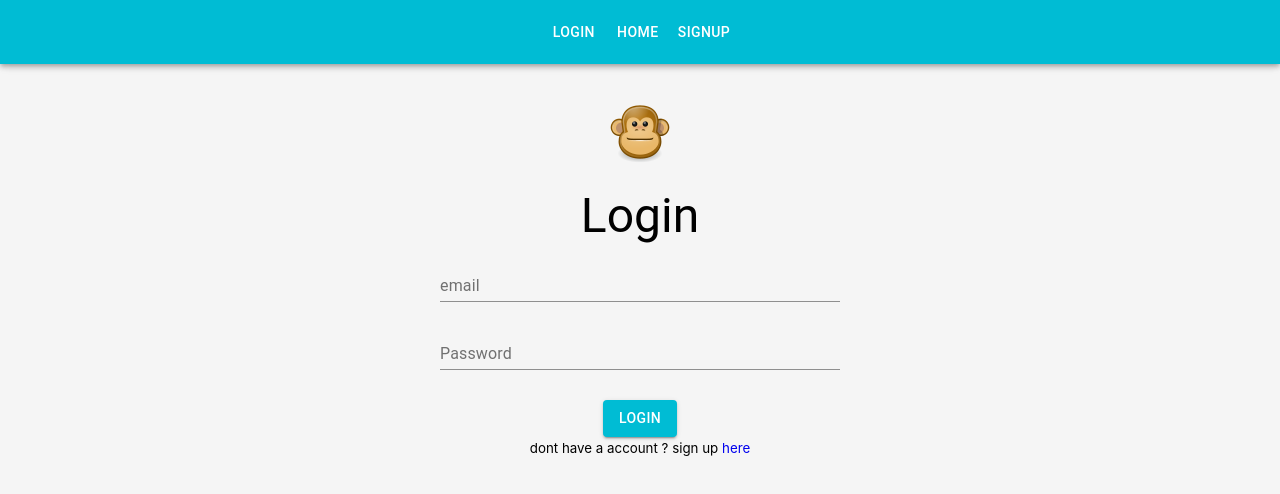
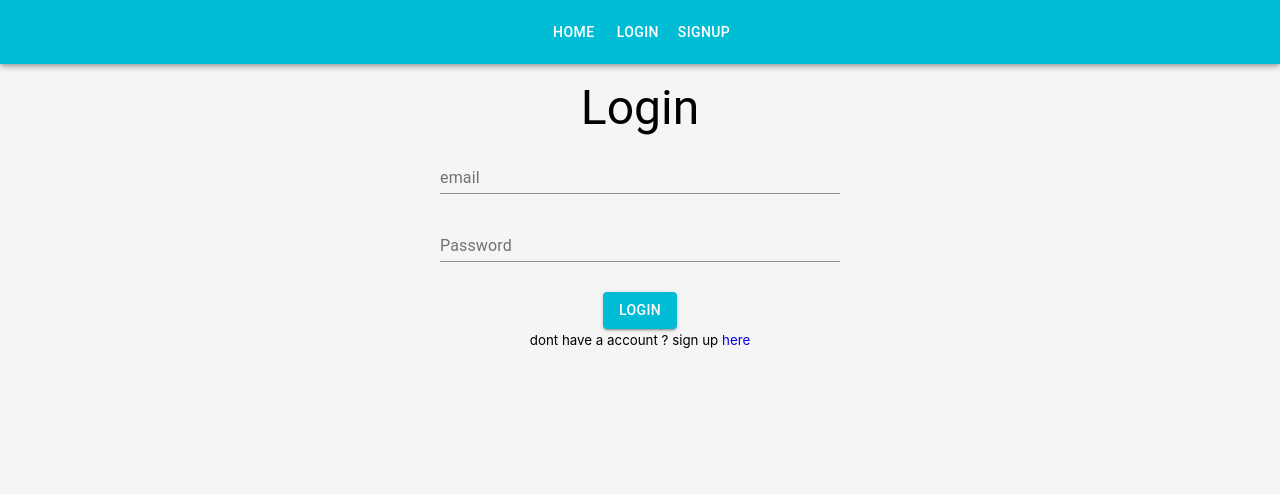
Before and after one commit to hikari77/rgpost-client, a React (Create React App) app: page /login in a window 1280 px wide. Shown: the top 494 px of the page. Built offline with nearby package versions, Linux system fonts and the light colour scheme.

Commit message:
minor changes

```diff
--- a/public/index.html
+++ b/public/index.html
@@ -2,7 +2,7 @@
 <html lang="en">
   <head>
     <meta charset="utf-8" />
-    <link rel="icon" href="%PUBLIC_URL%/icon.png" />
+    <link rel="icon" href="%PUBLIC_URL%/icon-ppl.png" />
     <meta name="viewport" content="width=device-width, initial-scale=1" />
     <meta name="theme-color" content="#000000" />
     <meta
--- a/src/components/layout/Navbar.js
+++ b/src/components/layout/Navbar.js
@@ -35,8 +35,8 @@ class Navbar extends Component {
                         </Fragment>
                     ) : (
                         <Fragment>
+                            <Button color="inherit" component={Link} to="/">Home</Button>
                             <Button color="inherit" component={Link} to="/login">Login</Button>
-                            <Button color="inherit" component={Link} to="/">Home</Button>
                             <Button color="inherit" component={Link} to="/signup">Signup</Button>
                         </Fragment>
                     )}
--- a/src/pages/login.js
+++ b/src/pages/login.js
@@ -62,7 +62,6 @@ class login extends Component {
             <Grid container className={classes.form}>
                 <Grid item sm />
                 <Grid item sm>
-                    <img src={AppIcon} alt='monkey' className={classes.image}/>
                     <Typography variant="h3" className={classes.pageTitle}>
                         Login
                     </Typography>
--- a/src/pages/signup.js
+++ b/src/pages/signup.js
@@ -68,7 +68,6 @@ class signup extends Component {
             <Grid container className={classes.form}>
                 <Grid item sm />
                 <Grid item sm>
-                    <img src={AppIcon} alt='monkey' className={classes.image}/>
                     <Typography variant="h3" className={classes.pageTitle}>
                         Signup
                     </Typography>
```
Also changed, not shown: public/icon-ppl.png (added), public/icon.png (deleted).
